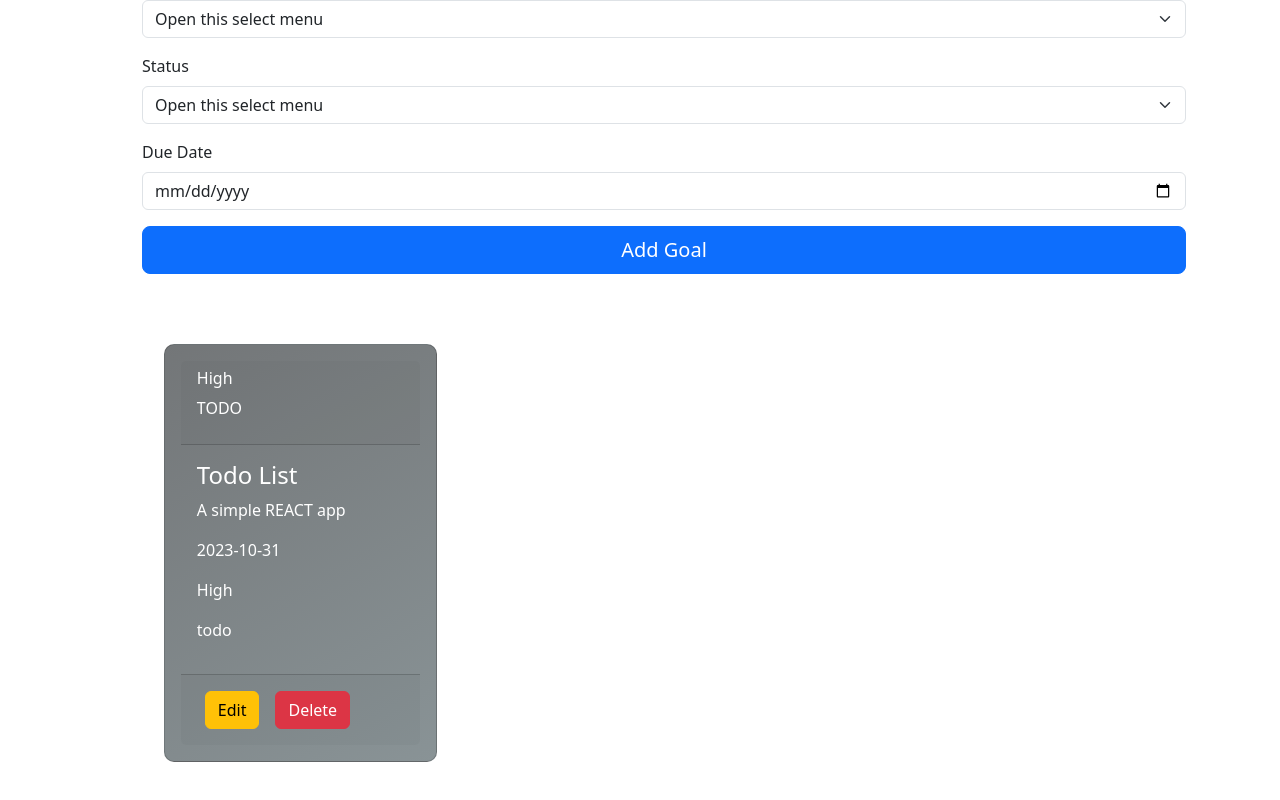
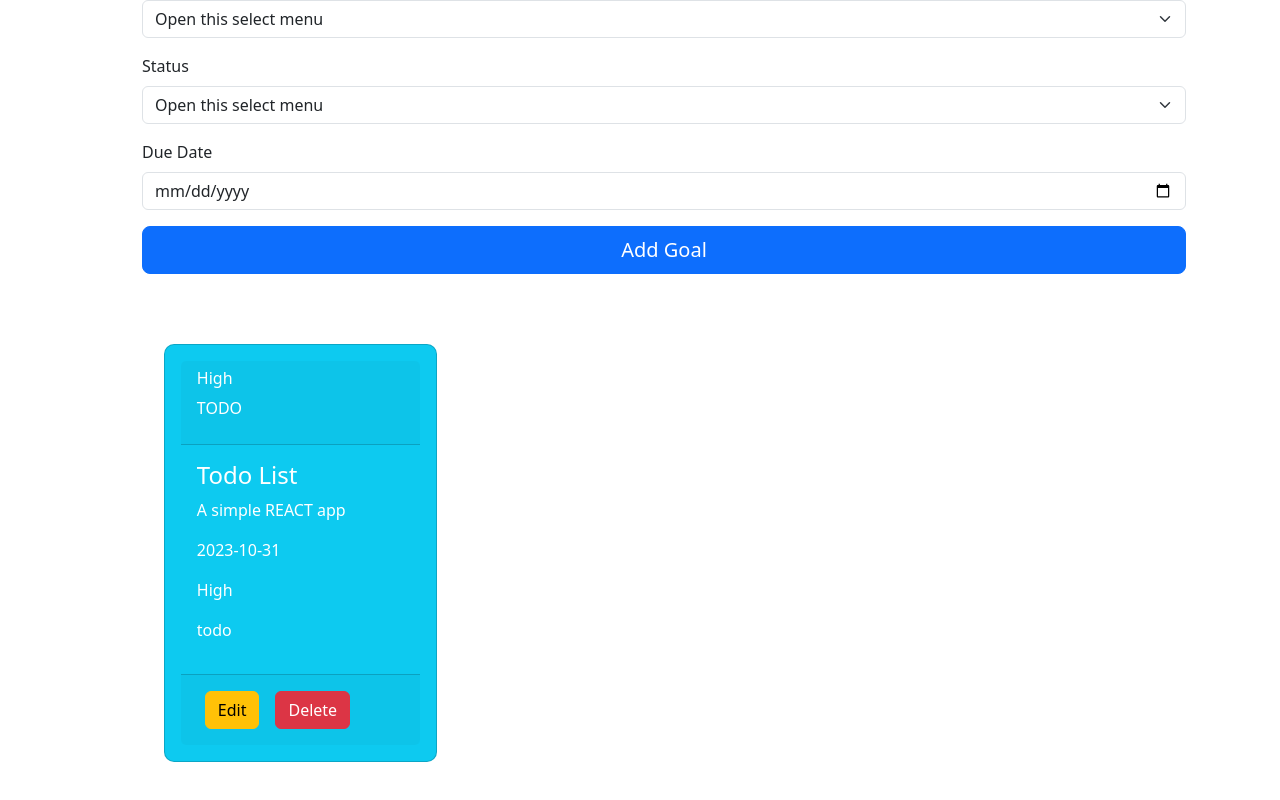
Before and after one commit to scodingjs/todolist, a React (Vite) app: page / in a window 1280 px wide. Shown: the part 430-1230 px from the top of the page. Built offline with nearby package versions, Linux system fonts and the light colour scheme.

Commit message:
Update works color

```diff
--- a/src/App.css
+++ b/src/App.css
@@ -22,7 +22,7 @@ p {
 
 .goal-card {
   padding: 1rem;
-  background-image: linear-gradient(150deg, rgb(115, 118, 120), #899396);
+  /* background-image: linear-gradient(150deg, rgb(115, 118, 120), #899396); */
   margin: 2%;
   border-radius: 10px;
   color: white;
```
Also changed, not shown: src/components/ToDo.tsx (+2 -10 lines).
